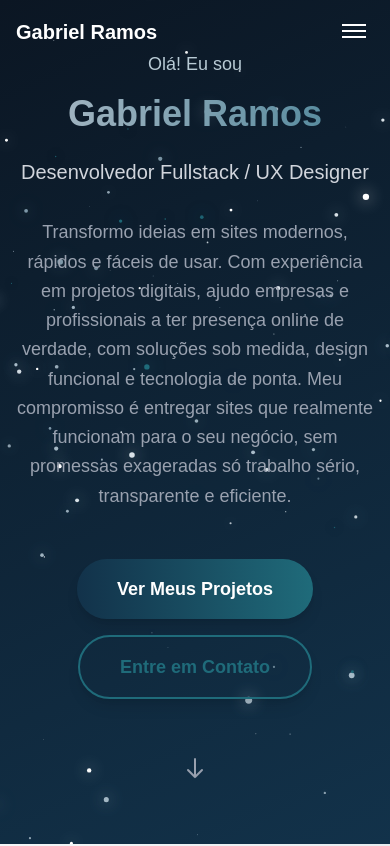
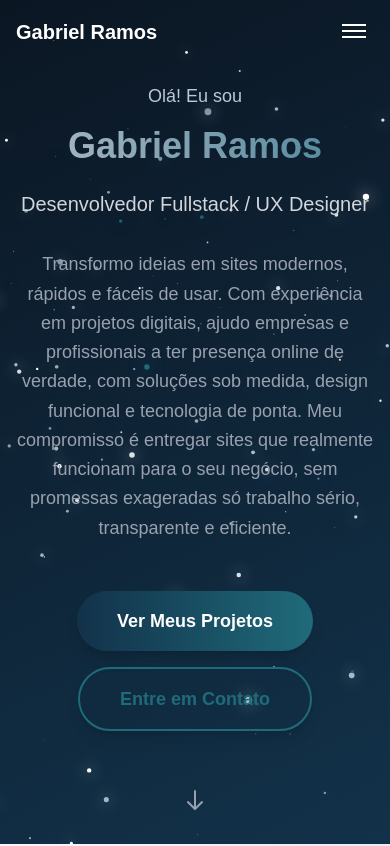
Before and after one commit to gabe8135/sinaliz, a Next.js app: page / in a window 390 px wide. Shown: the top 846 px of the page. Built offline with nearby package versions, Linux system fonts and the light colour scheme.

Commit message:
responsividade

```diff
--- a/src/app/components/hero.js
+++ b/src/app/components/hero.js
@@ -166,7 +166,7 @@
       {/* Removido bloco de manchas animadas, agora o fundo é o canvas interativo */}
 
       {/* Container principal responsivo */}
-      <div className="relative z-10 max-w-7xl mx-auto px-4 sm:px-6 lg:px-8 text-center">
+      <div className="relative z-10 max-w-7xl mx-auto px-4 sm:px-6 lg:px-8 text-center mt-16 sm:mt-24">
         {/* Animação condicional baseada no state */}
         <div
           className={`transition-all duration-1000 ${
```
